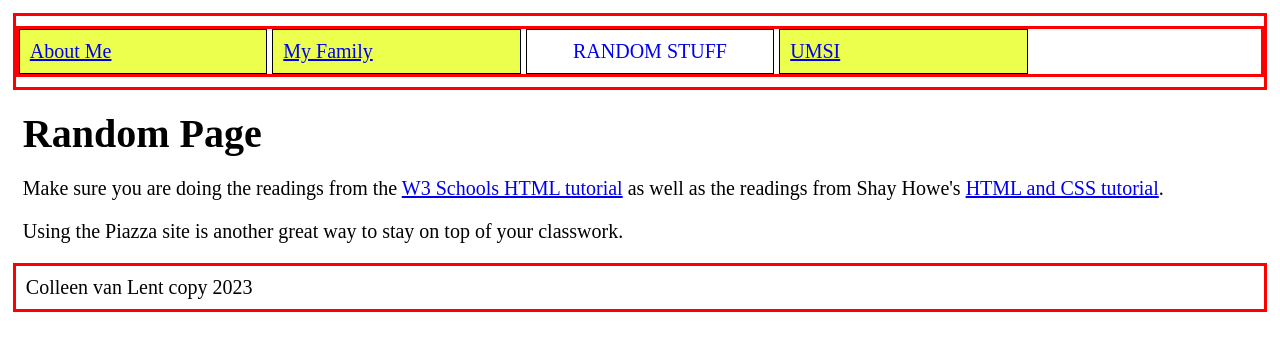
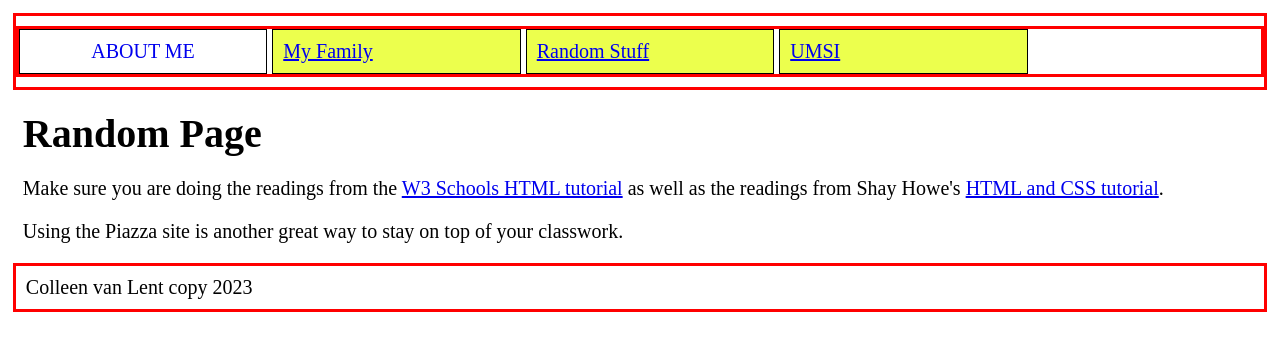
Before and after one commit to riced1995/hw1-w24, a plain HTML site: page random.html in a window 1280 px wide. Drawn offline with Linux system fonts and the light colour scheme.

Commit message:
Update random.html

```diff
--- a/random.html
+++ b/random.html
@@ -13,9 +13,9 @@
 	<header>
 		<nav>
 			<ul>
-				<li><a href="index.html">About Me</a></li>
+				<li class="active"><a href = "index.html" >About Me</a></li>
 				<li><a href="family.html">My Family</a></li>
-				<li class="active"><a href = "random.html">Random Stuff</a></li>
+				<li><a href = "random.html">Random Stuff</a></li>
 				<li><a href="http://www.si.umich.edu">UMSI</a></li>
 			</ul>
 		</nav>
```
